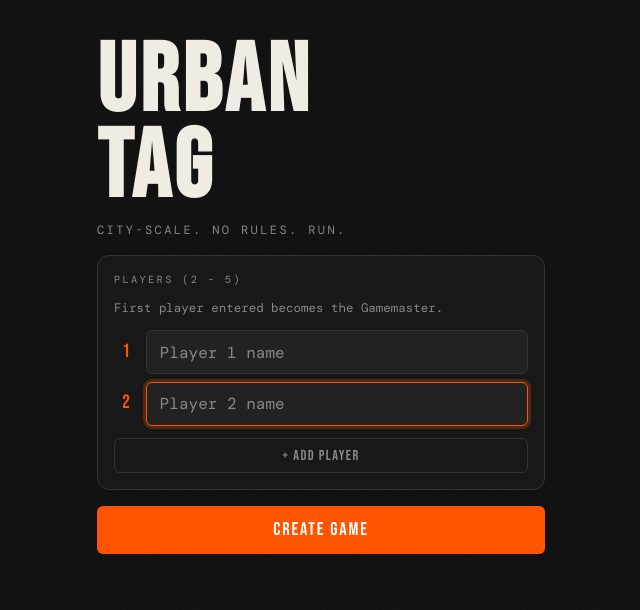
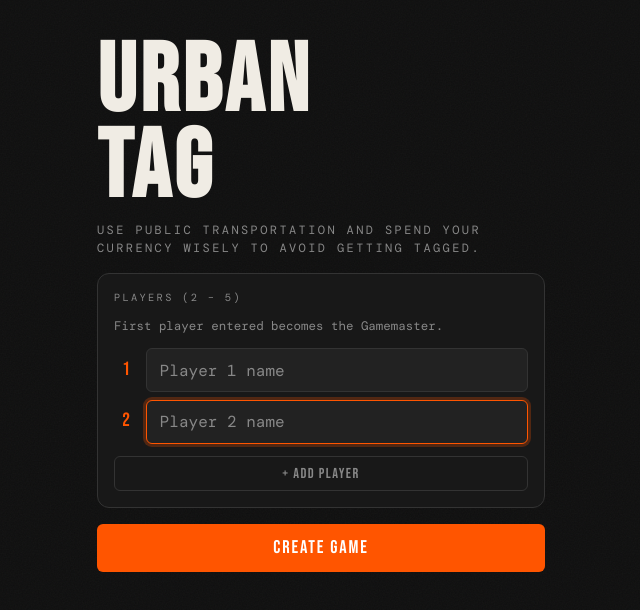
Before and after one commit to MrDeebop/jetlagtag, a website: page urban-tag/client/index.html in a window 1280 px wide. Shown: the whole page, without its empty margins (319-959 px from the left). Drawn offline with nearby package versions, Linux system fonts and the light colour scheme; no server answers.

Commit message:
Update tagline in index.html

```diff
--- a/urban-tag/client/index.html
+++ b/urban-tag/client/index.html
@@ -22,7 +22,7 @@
     <div class="screen-inner">
       <div class="logo-block">
         <h1 class="logo">URBAN<br>TAG</h1>
-        <p class="tagline">city-scale. no rules. run.</p>
+        <p class="tagline">Use public transportation and spend your currency wisely to avoid getting tagged.</p>
       </div>
 
       <div class="card" id="lobby-card">
```
